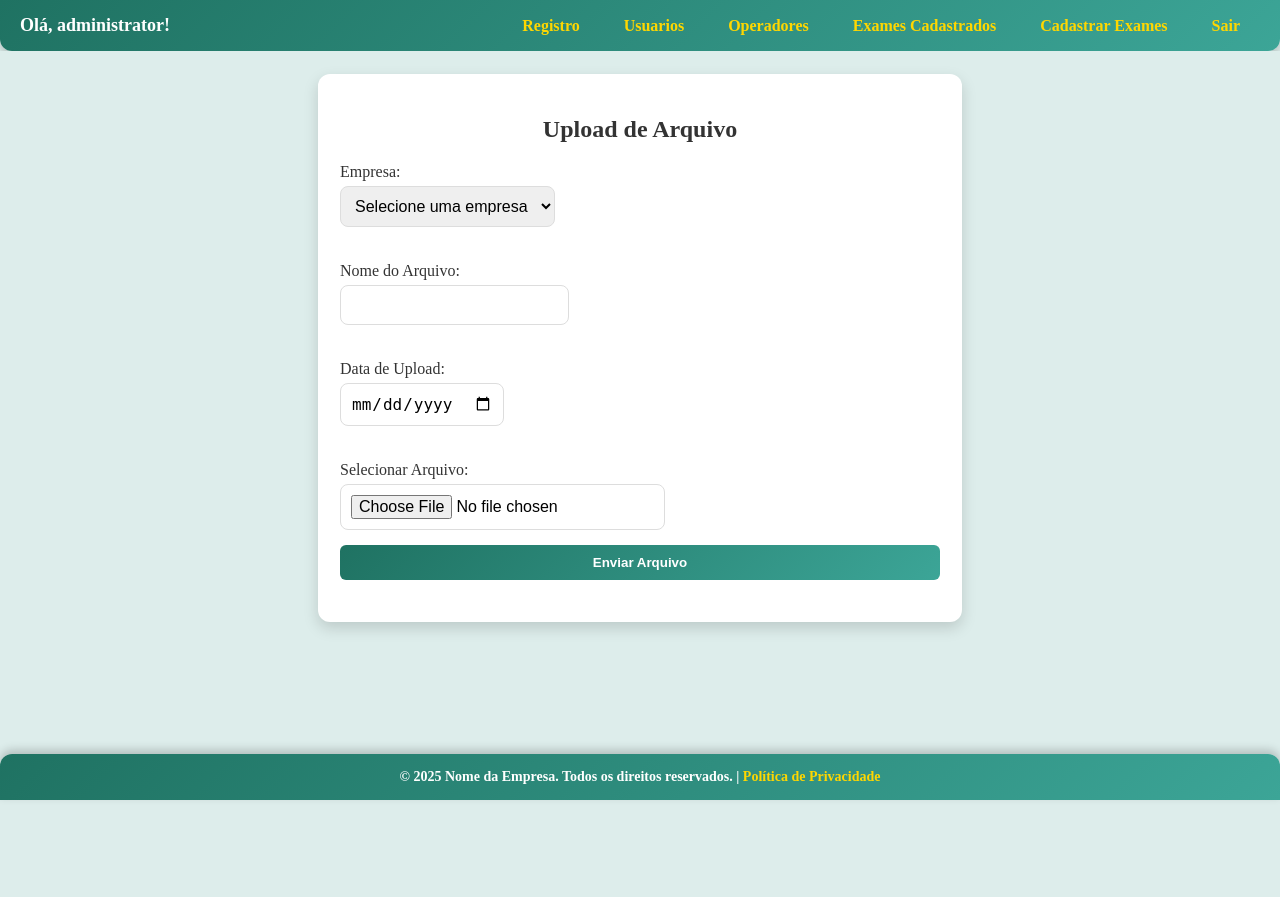
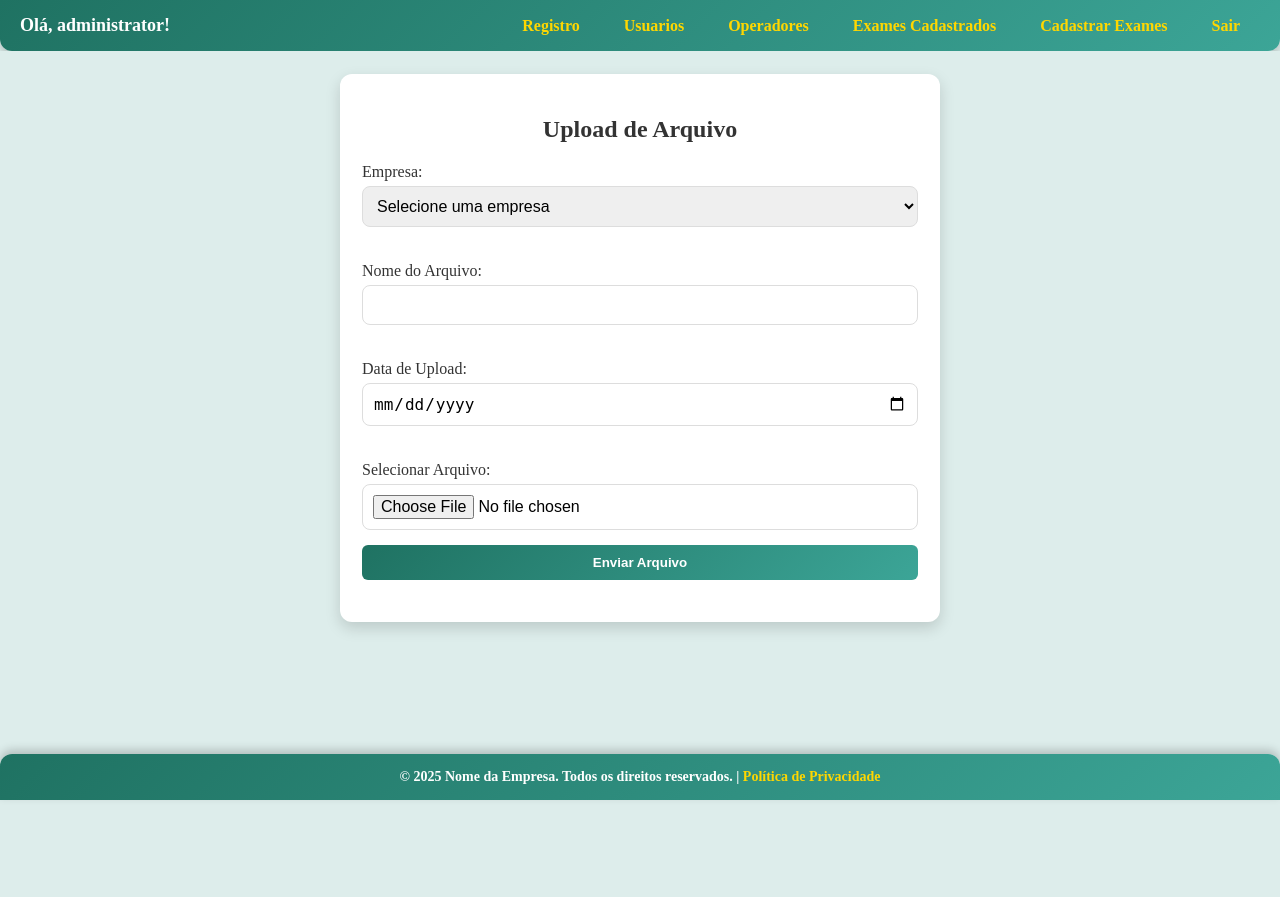
Before and after one commit to alvespb0/resolveSegmetre, a PHP site: page /View/dashboardOperador.php in a window 1280 px wide. Run offline with PHP 8.4, Linux system fonts and the light colour scheme; the visitor is signed in with stand-in values (Sample User, id 1); data comes from the database, SQL or seed files in the repository.

Commit message:
Ajuste front end para a VM

```diff
--- a/View/dashboardOperador.php
+++ b/View/dashboardOperador.php
@@ -68,11 +68,18 @@ if ($_SESSION['type'] !== 'operador') {
             display: block;
         }
 
+        *,
+        *::before,
+        *::after {
+            box-sizing: border-box;
+        }
+
+
         .form-container input[type="text"],
         .form-container input[type="date"],
         .form-container select,
         .form-container input[type="file"] {
-            max-width: 100%;
+            width: 100%;
             padding: 10px;
             margin-bottom: 15px;
             border: 1px solid #ddd;
```
